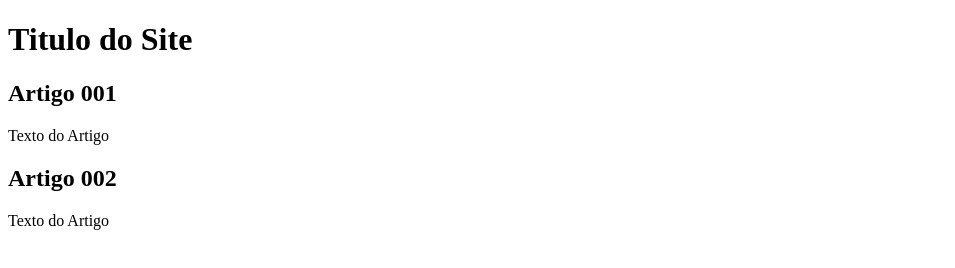
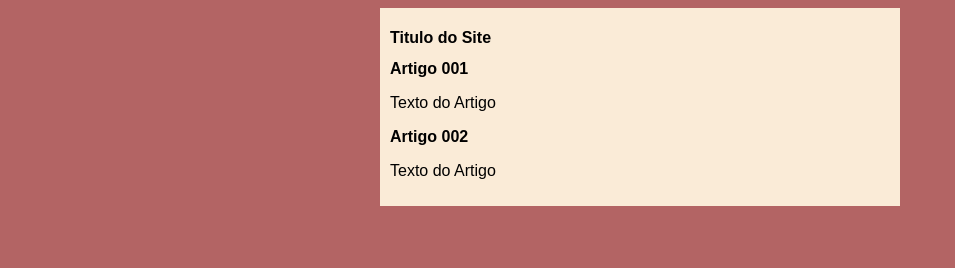
Before and after one commit to nattan2001/projeto-sites, a plain HTML site: page index.html in a window 1280 px wide. Shown: the whole page, without its empty margins (0-955 px from the left). Drawn offline with Linux system fonts and the light colour scheme.

Commit message:
iniciei design

```diff
--- /dev/null
+++ b/estilo/style.css
@@ -0,0 +1,17 @@
+*{
+
+    font-family: Arial, Helvetica, sans-serif;
+    font-size: 16px;
+
+body{
+    background-color: #b36464;
+
+}
+
+main{
+    background-color: antiquewhite;
+    width: 500px;
+    margin: 0 auto;
+    padding: 10px;
+    box-shadow: #442727;
+}
--- a/index.html
+++ b/index.html
@@ -4,6 +4,7 @@
     <meta charset="UTF-8">
     <meta name="viewport" content="width=device-width, initial-scale=1.0">
     <title>Titulo do Site</title>
+    <link rel="stylesheet" href="estilo/style.css">
 </head>
 
 
```
